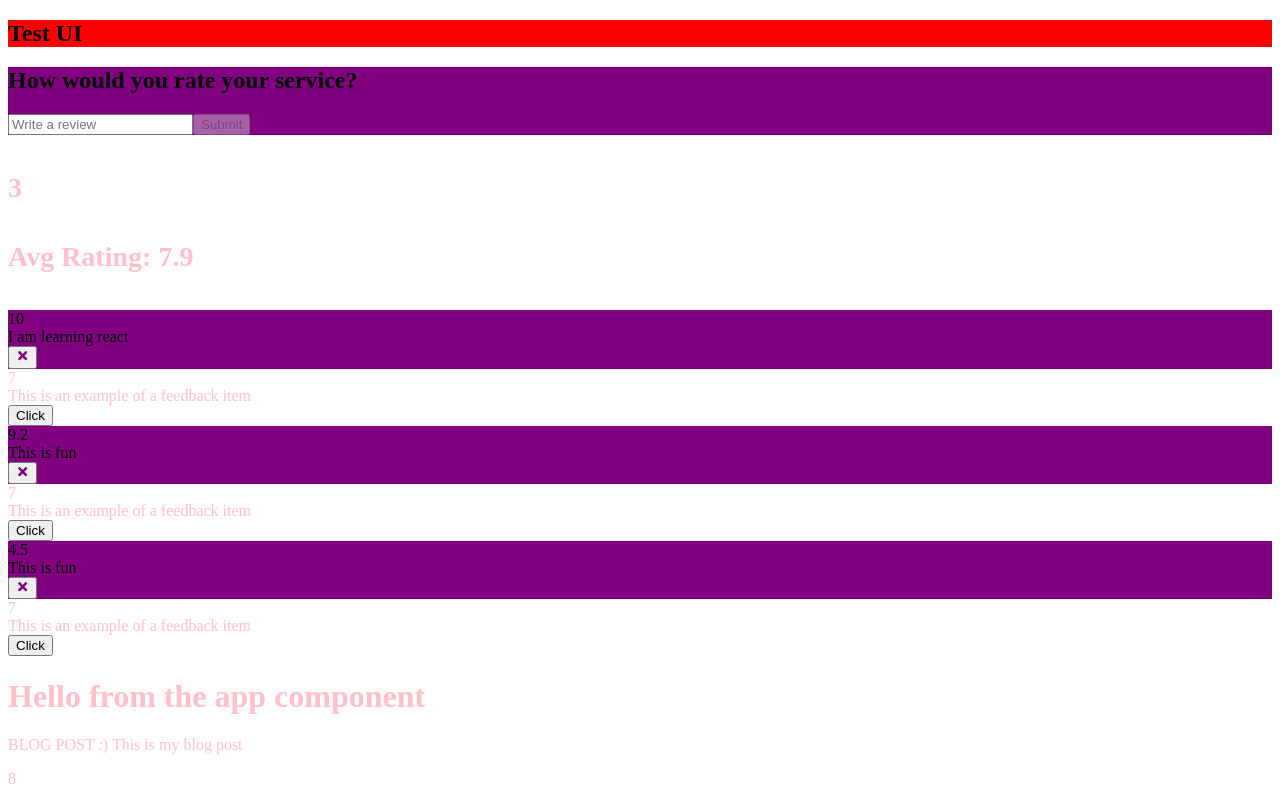
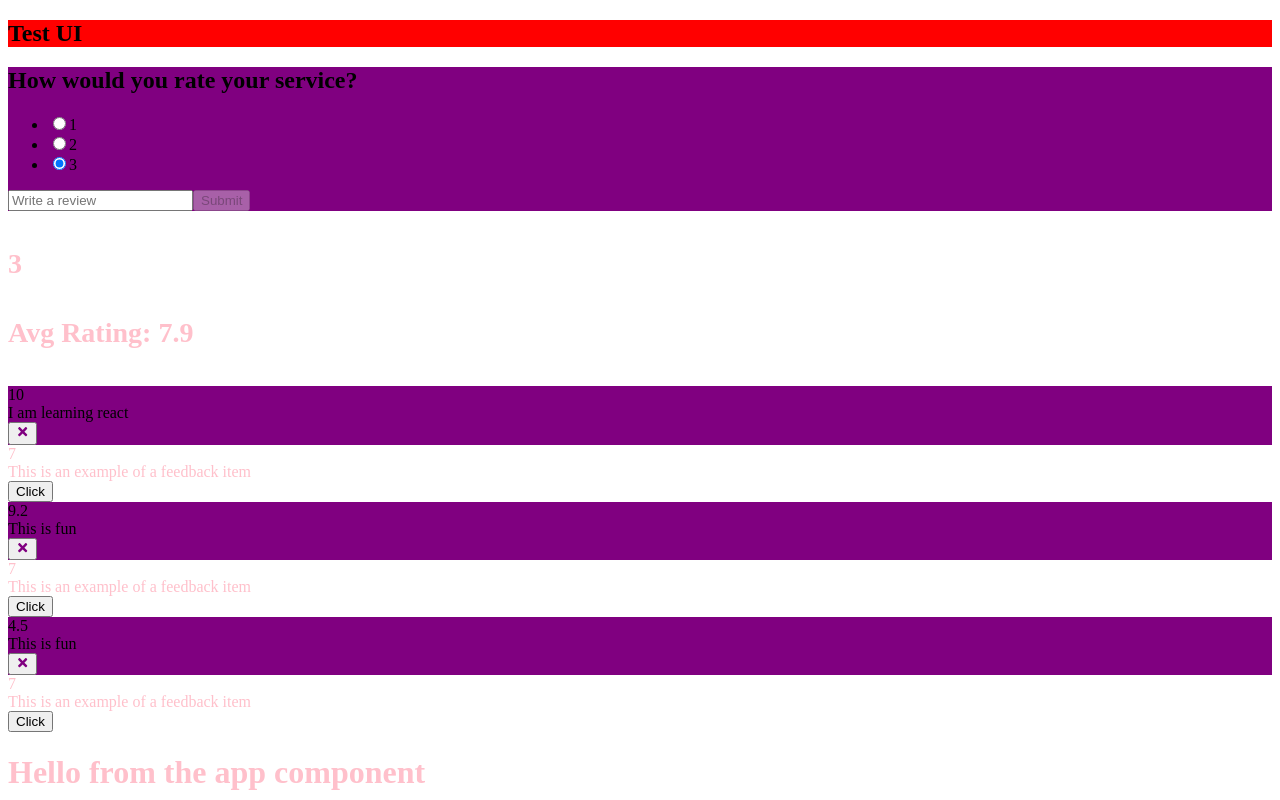
Before and after one commit to oscar-ct/react-practice, a React (Create React App) app: page / in a window 1280 px wide. Shown: the top 800 px of the page. Built offline with nearby package versions, Linux system fonts and the light colour scheme.

Commit message:
feat: created new rating component

```diff
--- a/src/App.js
+++ b/src/App.js
@@ -4,7 +4,8 @@ import { useState } from "react";
 import FeedbackList from "./components/FeedbackList";
 import FeedbackData from "./data/FeedbackData";
 import FeedbackStats from "./components/FeedbackStats";
-import FeedbackFrom from "./components/FeedbackFrom";
+import FeedbackForm from "./components/FeedbackForm";
+import RatingSelect from "./components/RatingSelect";
 
 function App() {
     const [feedback, setFeedback] = useState(FeedbackData)
@@ -50,7 +51,7 @@ function App() {
     return (
         <>
             <Header text="Test UI" bgColor='red' textColor='black' />
-            <FeedbackFrom />
+            <FeedbackForm />
             <FeedbackStats feedback={feedback}/>
             <FeedbackList feedback={feedback} handleDelete2={deleteFeedback}/>
             {/*<FeedbackItem />*/}
--- a/src/components/FeedbackFrom.jsx
+++ b/src/components/FeedbackForm.jsx
@@ -1,12 +1,14 @@
 import {useState} from "react";
 import Card from "./shared/Card";
 import Button from "./Button";
-function FeedbackFrom() {
+import RatingSelect from "./RatingSelect";
+function FeedbackForm() {
 
 
     const [text, setText] = useState('');
     const [btnDisabled, setBtnDisabled] = useState(true)
     const [message, setMessage] = useState("")
+    const [rating, setRating] = useState(10)
 
     const handleTextChange = (e) => {
         if (text === '') {
@@ -28,6 +30,9 @@ function FeedbackFrom() {
         <Card>
             <form>
                 <h2>How would you rate your service?</h2>
+                <RatingSelect select={(rating) => {
+                    setRating(rating);
+                }}/>
                 <div className="input-group">
                     <input onChange={handleTextChange} type="text" placeholder="Write a review" value={text}/>
                     <Button type="submit" version='secondary'  isDisabled={btnDisabled}
@@ -40,4 +45,4 @@ function FeedbackFrom() {
         </Card>
     )
 }
-export default FeedbackFrom
+export default FeedbackForm
--- /dev/null
+++ b/src/components/RatingSelect.jsx
@@ -0,0 +1,52 @@
+import {useState} from "react";
+
+function RatingSelect( {select} ) {
+
+    const [selected, setSelected] = useState(3)
+
+
+    const handleChange = (e) => {
+        setSelected(parseInt(e.currentTarget.value))
+        select(parseInt(e.currentTarget.value));
+    }
+
+    return (
+        <ul>
+            <li>
+                <input
+                type="radio"
+                id="num1"
+                name="rating"
+                value="1"
+                onChange={handleChange}
+                checked={selected === 1}
+                />
+                <label htmlFor='num1'>1</label>
+            </li>
+            <li>
+                <input
+                    type="radio"
+                    id="num2"
+                    name="rating"
+                    value="2"
+                    onChange={handleChange}
+                    checked={selected === 2}
+                />
+                <label htmlFor='num2'>2</label>
+            </li>
+            <li>
+                <input
+                    type="radio"
+                    id="num3"
+                    name="rating"
+                    value="3"
+                    onChange={handleChange}
+                    checked={selected === 3}
+                />
+                <label htmlFor='num3'>3</label>
+            </li>
+        </ul>
+    )
+}
+
+export default RatingSelect
```
